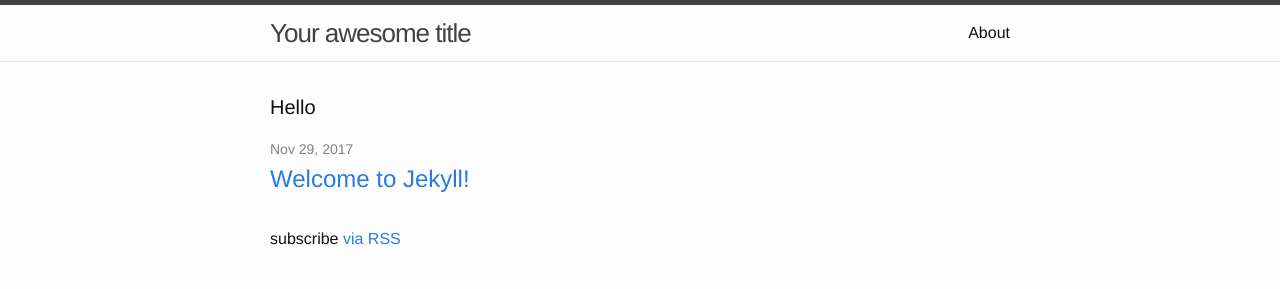
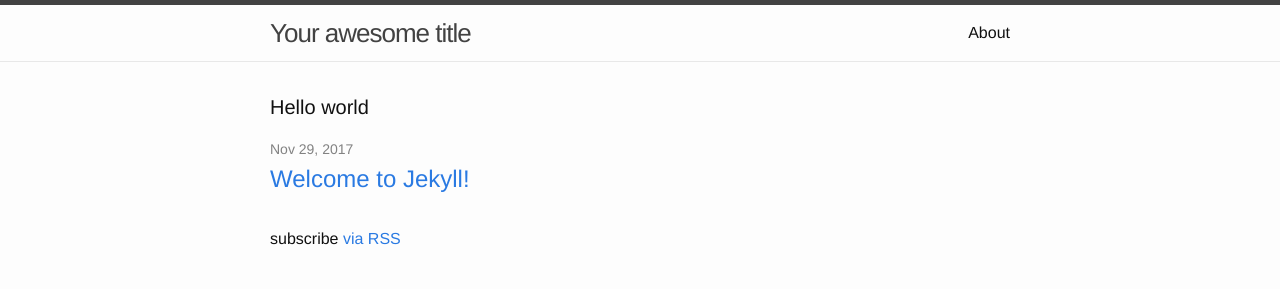
Before and after one commit to AnoukSy/anouksy.github.io, a Jekyll site: the page built from index.html, in a window 1280 px wide. Shown: the top 289 px of the page. Built offline with Jekyll 4.4.1, drawn with Linux system fonts in a browser that asks for light colours.

Commit message:
Update index.html

```diff
--- a/index.html
+++ b/index.html
@@ -4,7 +4,7 @@
 
 <div class="home">
 
-  <h1 class="page-heading"> Hello </h1>
+  <h1 class="page-heading"> Hello world </h1>
 
   <ul class="post-list">
     {% for post in site.posts %}
```
